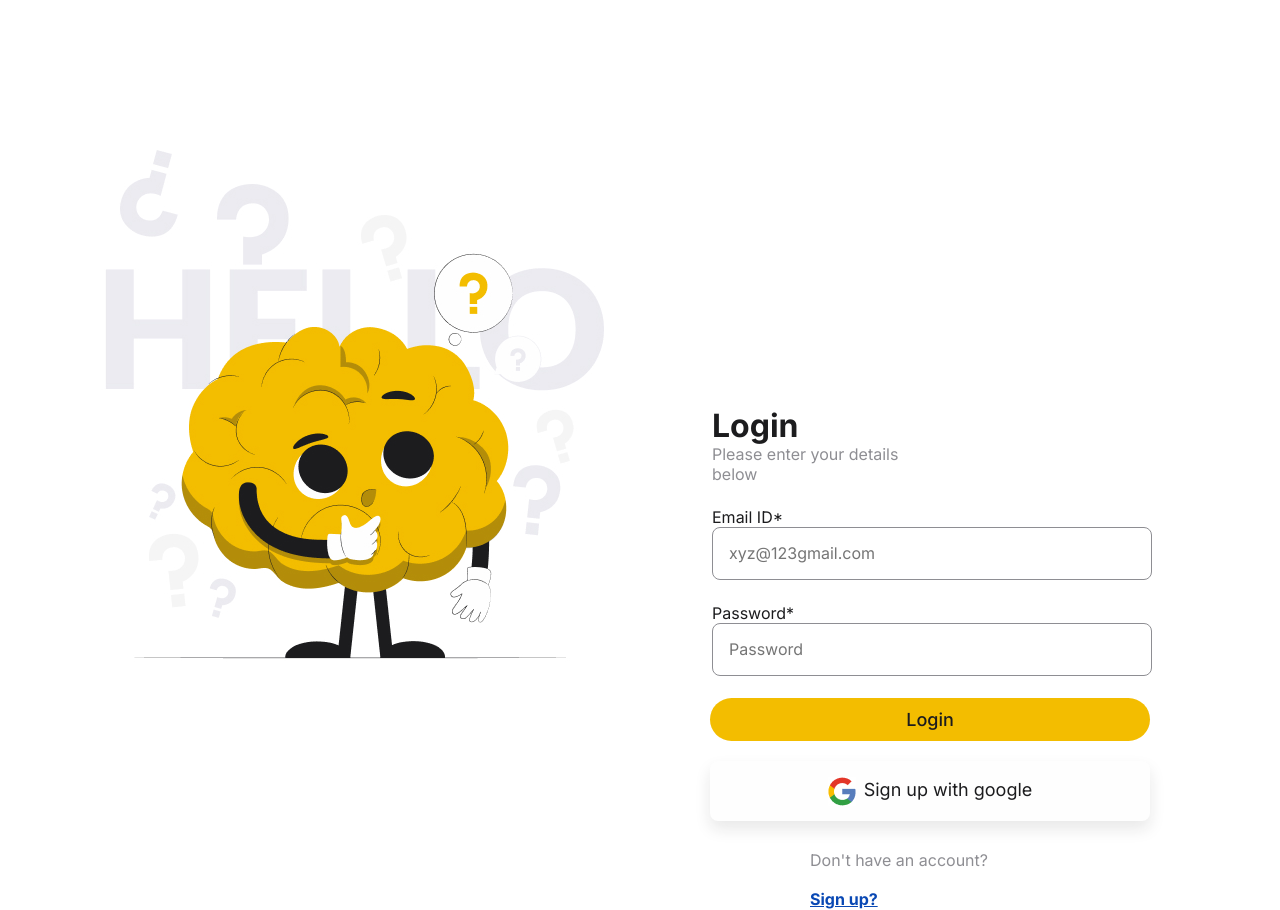
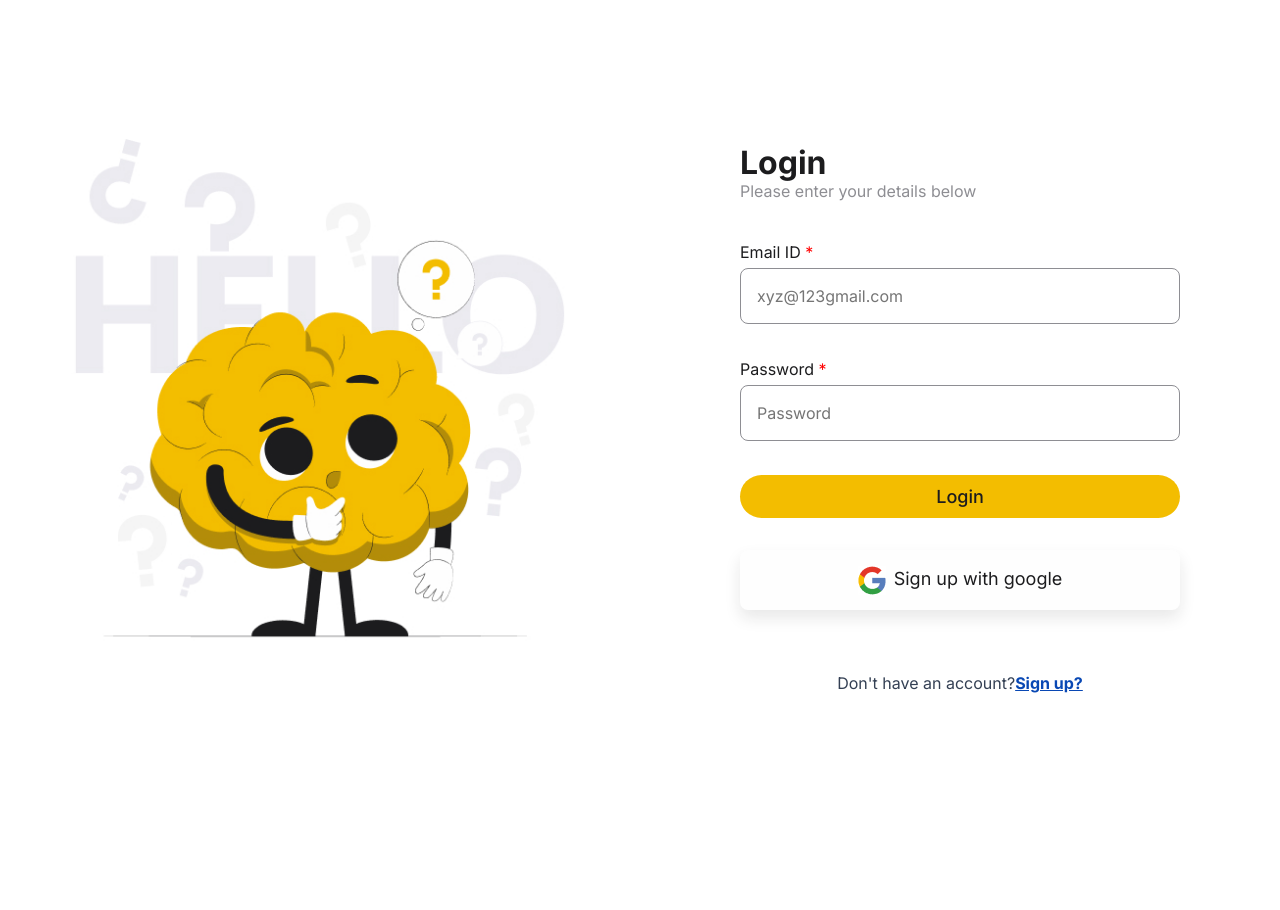
Before and after one commit to Saroj-Maurya/Quiz-app, a plain HTML site: page login.html in a window 1280 px wide. After the commit the page ends 800 px from the top, so only its background shows below. Drawn offline with Linux system fonts and the light colour scheme.

Commit message:
Added login page

```diff
--- a/assets/style.css
+++ b/assets/style.css
@@ -11,36 +11,57 @@
     --secondary-color: #8E8E93;
     --body-fonts: "Inter", sans-serif;
     --button-color: #F3BD00;
-    --width-size: 440px;
+    /* --width-size: 440px; */
 
 }
 
 /* Login page start */
 
+
 .login-page {
     display: flex;
     align-items: center;
-    margin: 150px 100px;
-    gap: 100px;
+    height: 100vh;
 }
 
 .login-image {
-    width: 510px;
-    height: 529px;
+    flex: 1;
+    text-align: center;
+    margin: auto 0;
+}
+
+.login-image img {
+    width: 500px;
 }
 
 .login {
+    flex: 1;
+    text-align: left;
+    margin: auto 0;
+    width: 440px;
+    height: 512px;
     display: flex;
     flex-direction: column;
-    justify-content: left;
-    gap: 20px;
-    width: var(--width-size);
-    height: 512px;
+    gap: 64px;
+}
+
+.main-login {
+    display: flex;
+    flex-direction: column;
+    align-items: center;
+    gap: 32px;
+}
+
+.login-section{
+    width: 440px;
+    height: 65px;
+    gap: 8px;
 }
 
 .login-enter {
+    width: 87px;
+    height: 38px;
     font-family: var(--body-fonts);
-  font-optical-sizing: auto;
     font-weight: 700;
     font-style: normal;
     font-size: 32px;
@@ -49,6 +70,8 @@
 }
 
 .login-details {
+    width: 240px;
+    height: 19px;
     font-family: var(--body-fonts);
     font-size: 16px;
     font-weight: 400;
@@ -60,11 +83,22 @@
     display: flex;
     flex-direction: column;
     margin: 2px;
+    width: 440px;
+    height: 81px;
+    gap: 6px;
 }
 
-input[type=email], input[type=password], input[type=text]{
-    width: 406px;
-    height: 19px;
+.label-field span {
+    font-family: var(--body-fonts);
+    font-size: 16px;
+    font-weight: 400;
+    line-height: 19.2px;
+    text-align: left;
+    color: red;
+}
+
+.input-field{
+    height: 51px;
     padding: 16px;
     border-radius: 8px;
     border: 1px solid #8E8E93;
@@ -75,21 +109,26 @@ input[type=email], input[type=password], input[type=text]{
     line-height: 19.2px;
 }
 
-.login-type label {
+.label-field {
+    text-align: left;
     font-family: var(--body-fonts);
     font-size: 16px;
     font-weight: 400;
     line-height: 19.2px;
-    color: var(--primary-color);
+    color: #1C1C1E;
+}
+
+.login-button {
+    width: 440px;
+    height: 43px;
 }
 
 .login-button button{
-    width: var(--width-size);
+    width: 440px;
     height: 43px;
     padding: 12px 24px;
-    gap: 4px;
     border-radius: 100px;
-    animation-duration: 0ms;
+    /* animation-duration: 0ms; */
     background-color: var(--button-color);
     font-family: var(--body-fonts);
     font-size: 18px;
@@ -114,24 +153,19 @@ input[type=email], input[type=password], input[type=text]{
     display: flex;
     justify-content: center;
     border: none;
-    /* border: 1px solid #DEDEDE; */
     box-shadow: 0px 8px 16px 0px #1C1C1E1A;
 }
 
-.signup-login{
-    width: 249px;
-    height: 19px;
+.login-signup {
     font-family: var(--body-fonts);
     font-size: 16px;
     font-weight: 400;
     line-height: 19.2px;
     color: #344054;
-    display: flex;
-    justify-content: center;
-    margin: auto;
+    text-align: center;
 }
 
-.signup-login span a {
+.login-signup span a {
     font-family: var(--body-fonts);
     font-size: 16px;
     font-weight: 700;
@@ -238,7 +272,7 @@ input[type=email], input[type=password], input[type=text]{
     color: #0948B4;
 }
 
-.login{
+.signup-login{
     width: 200px;
     height: 19px;
     font-family: var(--body-fonts);
@@ -248,7 +282,7 @@ input[type=email], input[type=password], input[type=text]{
     color: var(--secondary-color);
 }
 
-.login span a {
+.signup-login span a {
     font-family: var(--body-fonts);
     font-size: 16px;
     font-weight: 700;
--- a/login.html
+++ b/login.html
@@ -4,7 +4,7 @@
 <head>
     <meta charset="UTF-8">
     <meta name="viewport" content="width=device-width, initial-scale=1.0">
-    <title>Quiz App</title>
+    <title>Login</title>
     <link rel="stylesheet" href="assets/style.css">
 </head>
 
@@ -13,8 +13,10 @@
         <div class="login-image">
             <img src="assets/images/hello.jpg" alt="hello">
         </div>
-        <div class="login">
-            <div class="login-type">
+
+        <form class="login">
+            <div class="main-login">
+                <div class="login-section">
                     <div class="login-enter">
                         Login
                     </div>
@@ -23,23 +25,31 @@
                     </div>
                 </div>
                 <div class="login-type">
-                <label for="email">Email ID*</label>
-                <input type="email" name="email" placeholder="xyz@123gmail.com" />
+                    <label for="email" class="label-field">Email ID <span>*</span></label>
+                    <input type="email" name="email" placeholder="xyz@123gmail.com" class="input-field"/>
                 </div>
                 <div class="login-type">
-                <label for="password">Password*</label>
-                <input type="password" name="password" placeholder="Password" />
+                    <label for="password" class="label-field">Password <span>*</span></label>
+                    <input type="password" name="password" placeholder="Password" class="input-field"/>
                 </div>
                 <div class="login-button">
                     <button>Login</button>
                 </div>
                 <div class="google-signup">
-                <button><span><img src="assets/images/google.jpg" alt="google"></span><span>Sign up with google</span></button>
+                    <button><span><img src="assets/images/google.jpg" alt="google"></span><span>Sign up with
+                            google</span></button>
                 </div>
-            <div class="signup">
+                <!-- <div class="login-signup">
+                    <span>Don't have an account?</span><span><a href="signup.html">Sign up?</a></span>
+                </div> -->
+
+            </div>
+            <div class="login-signup">
                 <span>Don't have an account?</span><span><a href="signup.html">Sign up?</a></span>
             </div>
-        </div>
+
+        </form>
+
     </div>
 
 </body>
--- a/signup.html
+++ b/signup.html
@@ -5,13 +5,15 @@
     <meta name="viewport" content="width=device-width, initial-scale=1.0">
     <title>Signup</title>
     <link rel="stylesheet" href="assets/style.css">
+    <link rel="stylesheet" href="assets/script.js">
 </head>
 <body>
     <div class="signup-page">
         <div class="signup-image">
             <img src="assets/images/welcome.jpg" alt="">
         </div>
-        <div class="signup">
+        <form class="signup">
+            <div>
                 <div class="sinup-type">
                     <div class="signup-enter">
                         Signup
@@ -22,18 +24,18 @@
                 </div>
                 <div class="sinup-type">
                     <label for="name">Full Name</label>
-                <input type="text" name="name" placeholder="Full Name">
+                    <input type="text" name="name" placeholder="Full Name" id="name">
                 </div>
                 <div class="sinup-type">
                     <label for="email">Email ID</label>
-                <input type="email" name="email" placeholder="xyz12@gmail.com">
+                    <input type="email" name="email" placeholder="xyz12@gmail.com" id="email">
                 </div>
                 <div class="sinup-type">
                     <label for="password">Password</label>
-                <input type="password" name="password" placeholder="Password">
+                    <input type="password" name="password" placeholder="Password" id="password">
                 </div>
                 <div class="signup-button">
-                <button>Submit</button>
+                    <button onclick="submit()">Submit</button>
                 </div>
                 <div class="google-signup">
                     <button><span><img src="assets/images/google.jpg" alt="google"></span><span>Sign up with google</span></button>
@@ -45,8 +47,9 @@
                 <div class="signup-login">
                     <span>Have an account?</span><span><a href="login.html">Log in ?</a></span>
                 </div>
+            </div>
 
-        </div>
+        </form>
     </div>
 
 </body>
```
Also changed, not shown: assets/script.js (+91 -0 lines). Lines whose indentation alone changed are shown as unchanged.
